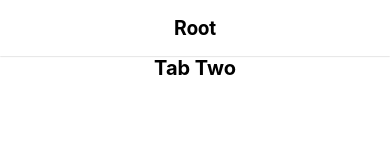
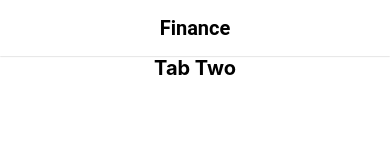
Before and after one commit to rayjackson13/budget-valley, a React Native app: screen /Finance in a window 390 px wide. Shown: the top 160 px of the page. Built offline with nearby package versions, Linux system fonts and the light colour scheme; what expo-linking would draw is missing.

Commit message:
Fixed route header.

```diff
--- a/components/Header.tsx
+++ b/components/Header.tsx
@@ -1,12 +1,17 @@
+import { getFocusedRouteNameFromRoute } from '@react-navigation/core';
 import React from 'react';
 import { AppBar, AppBarContent } from './Themed';
 
 export default function Header(props: any) {
   console.log(props);
   const { route } = props;
+  // If the focused route is not found, we need to assume it's the initial screen
+  // This can happen during if there hasn't been any navigation inside the screen
+  // In our case, it's "Feed" as that's the first screen inside the navigator
+  const routeName = getFocusedRouteNameFromRoute(route) ?? 'Home';
   return (
     <AppBar dark>
-      <AppBarContent title={route.name} />
+      <AppBarContent title={routeName} />
     </AppBar>
   )
 }
--- a/components/Themed.tsx
+++ b/components/Themed.tsx
@@ -62,7 +62,7 @@ export function AppBar(props: React.ComponentProps<typeof DefaultAppBar>) {
 
   return (
     <DefaultAppBar.Header
-      style={[{ backgroundColor, elevation: 2 }, style]}
+      style={[{ backgroundColor, elevation: 2, zIndex: 9, position: 'relative' }, style]}
       dark
       statusBarHeight={height}
       {...otherProps}>
--- a/screens/FinanceScreen.tsx
+++ b/screens/FinanceScreen.tsx
@@ -1,12 +1,12 @@
 import * as React from 'react';
 import { StyleSheet } from 'react-native';
-import { Text, View } from 'components/Themed';
+import { SafeAreaView, Text, View } from 'components/Themed';
 
 export default function FinanceScreen() {
   return (
-    <View style={styles.container}>
+    <SafeAreaView style={styles.container}>
       <Text style={styles.title}>Tab Two</Text>
-    </View>
+    </SafeAreaView>
   );
 }
 
--- a/screens/HomeScreen.tsx
+++ b/screens/HomeScreen.tsx
@@ -1,10 +1,14 @@
 import * as React from 'react';
 import { StyleSheet } from 'react-native';
-import { Text, View } from 'components/Themed';
+import { SafeAreaView, Text, View } from 'components/Themed';
+import Header from 'components/Header';
+import { RootTabScreenProps } from 'types';
 
 export default function HomeScreen() {
   return (
-    <View style={styles.container}>
+    <>
+      {/* <Header /> */}
+      <SafeAreaView style={styles.container}>
         <Text style={styles.title}>Budget Valley</Text>
 
         <View style={styles.getStartedContainer}>
@@ -16,7 +20,8 @@ export default function HomeScreen() {
             Also here you'll see how much money you've saved over a certain period of time.
           </Text>
         </View>
-    </View>
+      </SafeAreaView>
+    </>
   );
 }
 
```
Lines whose indentation alone changed are shown as unchanged.
